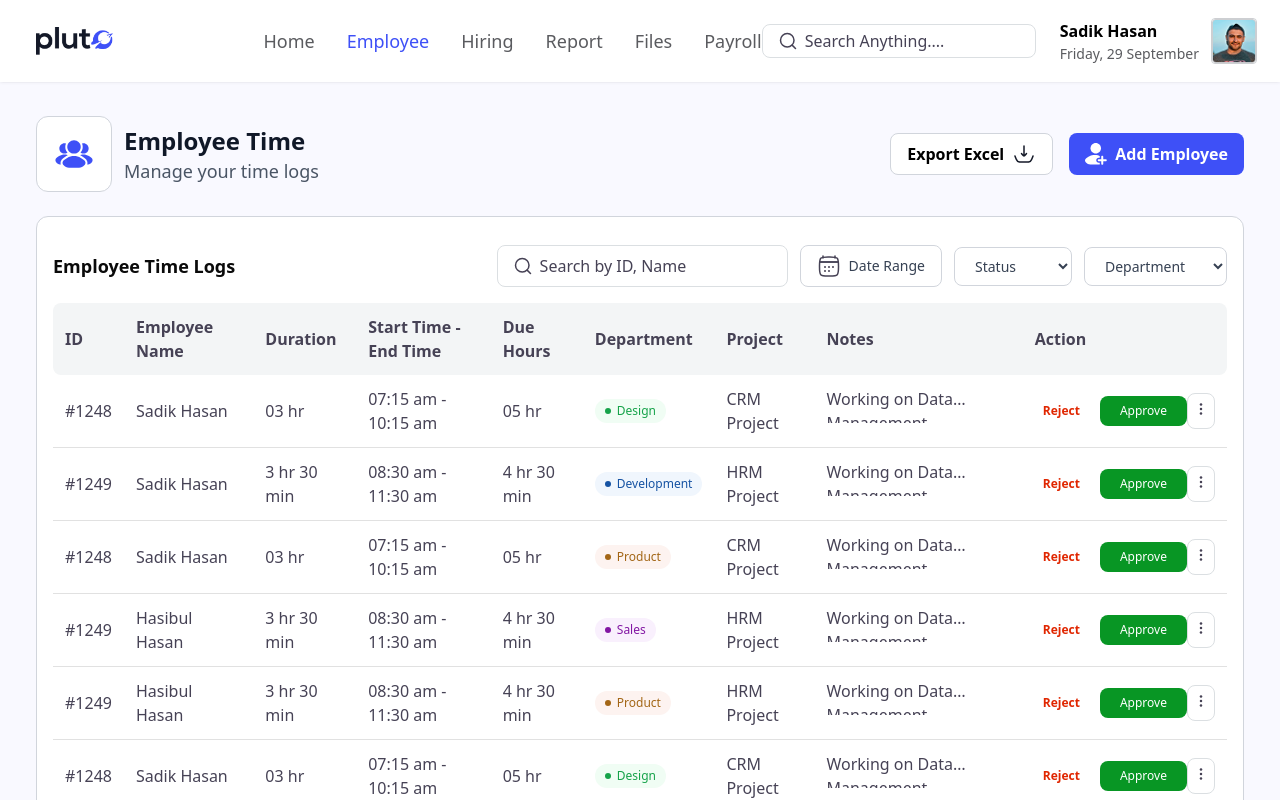
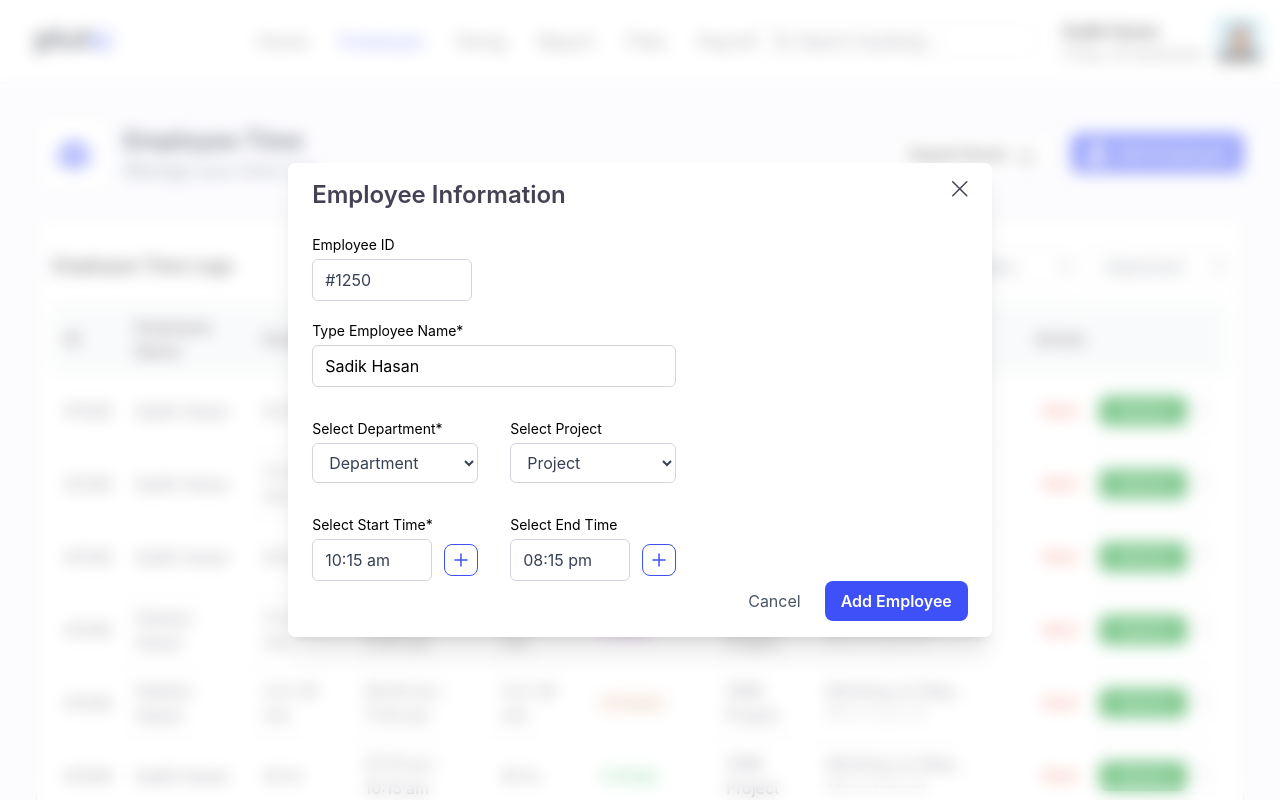
Before and after one commit to Tanvir-Ramim/gainSolutionTask, a React (Vite) app: page / in a window 1280 px wide. Both pictures are taken after a click on the button "Add Employee". Shown: the top 800 px of the page. Built offline with nearby package versions, Linux system fonts and the light colour scheme.

Commit message:
add employe modal complete

```diff
--- a/src/index.css
+++ b/src/index.css
@@ -1,13 +1,15 @@
 @import "tailwindcss";
-
-body, html, #root {
-  background-color: #F9F9FF;
+@import url("https://fonts.googleapis.com/css2?family=Inter:ital,opsz,wght@0,14..32,100..900;1,14..32,100..900&display=swap");
+body,
+html,
+#root {
+  background-color: #f9f9ff;
   height: 100%;
   margin: 0;
   padding: 0;
+  font-family: "Inter", sans-serif;
 }
 
- @theme {
-      --color-primary: #3E50F7;
-
-    }
+@theme {
+  --color-primary: #3e50f7;
+}
--- a/src/pages/Home.jsx
+++ b/src/pages/Home.jsx
@@ -1,47 +1,19 @@
-import React from "react";
+
 import Navbar from "../shared/components/Navbar";
-import MainButton from "../shared/components/MainButton";
-import IconSvg from "../shared/utils/IconSvg";
+
 import Table from "../shared/components/Table";
+import TableTitle from "../shared/components/TableTitle";
 
-const addButtonIcon = <IconSvg name={"add"}></IconSvg>;
-const downloadIcon = <IconSvg name={"download"}></IconSvg>;
+
 
 const Home = () => {
+
   return (
     <div className="@container w-full">
       <Navbar></Navbar>
       <div className="max-w-[1800px]  mt-[34px] lg:px-9 md:px-6 xs:px-3 px-2  mx-auto">
         {/* table title */}
-        <div className="flex  @xl:flex-row flex-col @xl:items-center justify-between">
-          <div className="flex items-center gap-3    w-fit">
-            <div className="md:px-4.5 px-3 border border-gray-300 md:py-4.5 py-3 bg-white   rounded-xl flex items-center justify-center">
-              <IconSvg name={"user"}></IconSvg>
-            </div>
-
-            <div>
-              <h3 className="text-lg sm:text-xl md:text-2xl lg:text-[24px] font-bold text-gray-900 leading-tight">
-          Employee Time
-        </h3>
-        <p className="text-sm sm:text-base md:text-lg text-gray-600 leading-tight mt-1">
-          Manage your time logs
-        </p>
-            </div>
-          </div>
-
-          <div className="flex h-fit gap-4">
-            <MainButton
-              icon={downloadIcon}
-              iconPosition={"right"}
-              className=" text-black bg-white border border-gray-300"
-            >
-              Export Excel
-            </MainButton>
-            <MainButton icon={addButtonIcon} className="bg-primary text-white">
-              Add Employee
-            </MainButton>
-          </div>
-        </div>
+         <TableTitle></TableTitle>
 
           {/* table  */}
          <Table></Table>
--- /dev/null
+++ b/src/shared/components/AddEmployeeModa.jsx
@@ -0,0 +1,125 @@
+
+import IconSvg from "../utils/IconSvg";
+import {
+  projectSelect,
+  tableSearchDepartmentData,
+} from "../constants/AllDropDownData";
+import MainButton from "./MainButton";
+
+const AddEmployeeModa = ({ setIsModalOpen }) => {
+  return (
+    <div className="w-full    mx-auto bg-white  py-4  md:px-6 sm:px-4 px-3 rounded-lg">
+      {/* Title */}
+      <div className="flex justify-between ">
+        <h2 className="md:text-2xl xs:text-lg font-semibold text-[#464255] mb-6">
+          Employee Information
+        </h2>
+        <h1 onClick={() => setIsModalOpen(false)} className="cursor-pointer">
+          <IconSvg name={"crossModal"} />
+        </h1>
+      </div>
+ <div className="flex md:flex-row flex-col items-end md:gap-18 ">
+         <div>
+        {/* Employee ID */}
+        <div className="mb-5 max-w-[158px]">
+          <label className="block text-sm  mb-1">Employee ID</label>
+          <input
+            type="text"
+            defaultValue="#1250"
+            className="w-40 border border-gray-300  rounded-md px-3 py-2 text-gray-700 focus:outline-none"
+          />
+        </div>
+
+        {/* Employee Name */}
+        <div className="mb-8 max-w-[441px]">
+          <label className="block text-sm  mb-1">Type Employee Name*</label>
+          <input
+            type="text"
+            defaultValue="Sadik Hasan"
+            className="w-full border  border-gray-300 rounded-md px-3 py-2  focus:outline-none"
+          />
+        </div>
+
+        {/* Grid Row */}
+        <div className="grid grid-cols-1  @min-[380px]:grid-cols-2  gap-8 mb-10">
+          {/* Department */}
+          <div>
+            <label className="block text-sm mb-1">Select Department*</label>
+
+            <div className="flex max-w-[181px]  items-center gap-3">
+              <select className="flex-1 border  border-gray-300 rounded-md px-3 py-2 text-gray-700 focus:outline-none">
+                <option hidden selected>
+                  Department
+                </option>
+                {tableSearchDepartmentData?.map((dept) => (
+                  <option key={dept.id}>{dept.name}</option>
+                ))}
+              </select>
+            </div>
+          </div>
+
+          {/* Project */}
+          <div>
+            <label className="block text-sm  mb-1">Select Project</label>
+
+            <div className="flex items-center  max-w-[181px] gap-3">
+              <select className="flex-1 w-fit border border-gray-300 rounded-md px-3 py-2 text-gray-700 focus:outline-none">
+                <option hidden selected>
+                  {" "}
+                  Project
+                </option>
+                {projectSelect?.map((project) => (
+                  <option key={project.id}>{project.name}</option>
+                ))}
+              </select>
+            </div>
+          </div>
+
+          {/* Start Time */}
+          <div className="max-w-[130px]">
+            <label className="block text-sm  mb-1">Select Start Time*</label>
+
+            <div className="flex   items-center gap-3">
+              <input
+                type="text"
+                defaultValue="10:15 am"
+                className="flex-1 border border-gray-300   max-w-[120px] rounded-md px-3 py-2 text-gray-700 focus:outline-none"
+              />
+              <button className="border border-primary rounded-lg px-[7px]  pt-1.5">
+                <IconSvg name={"plusIcon"} />
+              </button>
+            </div>
+          </div>
+
+          {/* End Time */}
+          <div className="">
+            <label className="block text-sm  mb-1">Select End Time</label>
+
+            <div className="flex items-center  gap-3">
+              <input
+                type="text"
+                defaultValue="08:15 pm"
+                className="flex-1 border max-w-[120px] border-gray-300 rounded-md px-3 py-2 text-gray-700 focus:outline-none"
+              />
+              <button className="border border-primary rounded-lg px-[7px]  pt-1.5">
+                <IconSvg name={"plusIcon"} />
+              </button>
+            </div>
+          </div>
+        </div>
+      </div>
+
+      {/* Footer Buttons */}
+      <div className="flex justify-end items-center gap-6 mt-4">
+        <button onClick={() => setIsModalOpen(false)} className="text-gray-600">
+          Cancel
+        </button>
+
+        <MainButton className="bg-primary text-white  ">Add Employee</MainButton>
+      </div>
+ </div>
+    </div>
+  );
+};
+
+export default AddEmployeeModa;
--- a/src/shared/components/MainButton.jsx
+++ b/src/shared/components/MainButton.jsx
@@ -17,7 +17,7 @@ const MainButton = ({
   return (
     <button
       className={`
-        flex items-center  sm:gap-2 gap-0.5 rounded-lg  font-semibold  sm:text-base  xs:text-sm text-xs
+        flex items-center  sm:gap-2 gap-0.5 rounded-lg  font-semibold  sm:text-base  cursor-pointer text-sm
 
         ${px} ${py}
         transition-all duration-200
--- /dev/null
+++ b/src/shared/components/ModalAndScroll.css
@@ -0,0 +1,25 @@
+@keyframes slideDown {
+    0% {
+      transform: translateY(-100%);
+    }
+    100% {
+      transform: translateY(0);
+    }
+  }
+
+  @keyframes slideUp {
+    0% {
+      transform: translateY(0);
+    }
+    100% {
+      transform: translateY(-100%);
+    }
+  }
+
+  .modal-slide-down {
+    animation: slideDown 0.5s ease-out;
+  }
+
+  .modal-slide-up {
+    animation: slideUp 0.5s ease-out;
+  }
--- /dev/null
+++ b/src/shared/components/TableTitle.jsx
@@ -0,0 +1,52 @@
+import React, { useState } from "react";
+import MainButton from "./MainButton";
+import IconSvg from "../utils/IconSvg";
+import AddEmployeeModa from "./AddEmployeeModa";
+import "./ModalAndScroll.css";
+const addButtonIcon = <IconSvg name={"add"}></IconSvg>;
+const downloadIcon = <IconSvg name={"download"}></IconSvg>;
+const TableTitle = () => {
+  const [isModalOpen, setIsModalOpen] = useState(false);
+  return (
+    <div className="flex  @xl:flex-row flex-col @xl:items-center justify-between">
+      <div className="flex items-center gap-3    w-fit">
+        <div className="md:px-4.5 px-3 border border-gray-300 md:py-4.5 py-3 bg-white   rounded-xl flex items-center justify-center">
+          <IconSvg name={"user"}></IconSvg>
+        </div>
+
+        <div>
+          <h3 className="text-lg sm:text-xl md:text-2xl lg:text-[24px] font-bold text-gray-900 leading-tight">
+            Employee Time
+          </h3>
+          <p className="text-sm sm:text-base md:text-lg text-gray-600 leading-tight mt-1">
+            Manage your time logs
+          </p>
+        </div>
+      </div>
+
+      <div className="flex h-fit gap-4">
+        <MainButton
+          icon={downloadIcon}
+          iconPosition={"right"}
+          className=" text-black bg-white border border-gray-300"
+        >
+          Export Excel
+        </MainButton>
+        <div onClick={() => setIsModalOpen(true)}>
+          <MainButton icon={addButtonIcon} className="bg-primary text-white">
+            Add Employee
+          </MainButton>
+        </div>
+      </div>
+      {isModalOpen && (
+        <div className="fixed inset-0 flex items-center justify-center backdrop-blur-sm bg-white/50 ">
+          <div className="bg-white shadow-xl rounded-lg   max-w-[882px] modal-slide-down relative">
+            <AddEmployeeModa setIsModalOpen={setIsModalOpen}></AddEmployeeModa>
+          </div>
+        </div>
+      )}
+    </div>
+  );
+};
+
+export default TableTitle;
--- a/src/shared/constants/AllDropDownData.js
+++ b/src/shared/constants/AllDropDownData.js
@@ -10,3 +10,7 @@ export  const tableSearchStatusData = [
     { id: 5, name: "Product" },
     { id: 6, name: "Sales" },
  ]
+ export  const projectSelect = [
+    { id: 2, name: "CRM Project" },
+    { id: 3, name: "HRM Project" },
+ ]
--- a/src/shared/utils/IconSvg.jsx
+++ b/src/shared/utils/IconSvg.jsx
@@ -262,6 +262,16 @@ const icons = {
       />
     </svg>
   ),
+  plusIcon: (
+  <svg width="18" height="18" viewBox="0 0 18 18" fill="none" xmlns="http://www.w3.org/2000/svg">
+<path d="M9 3V15M15 9H3" stroke="#3E50F7" stroke-width="1.5" stroke-linecap="round" stroke-linejoin="round"/>
+</svg>
+  ),
+  crossModal: (
+  <svg width="16" height="16" viewBox="0 0 16 16" fill="none" xmlns="http://www.w3.org/2000/svg">
+<path d="M14.75 0.75L0.75 14.75M0.75 0.75L14.75 14.75" stroke="#464255" stroke-width="1.5" stroke-linecap="round" stroke-linejoin="round"/>
+</svg>
+  ),
 };
 
 const IconSvg = ({ name, size, className = "" }) => {
```
